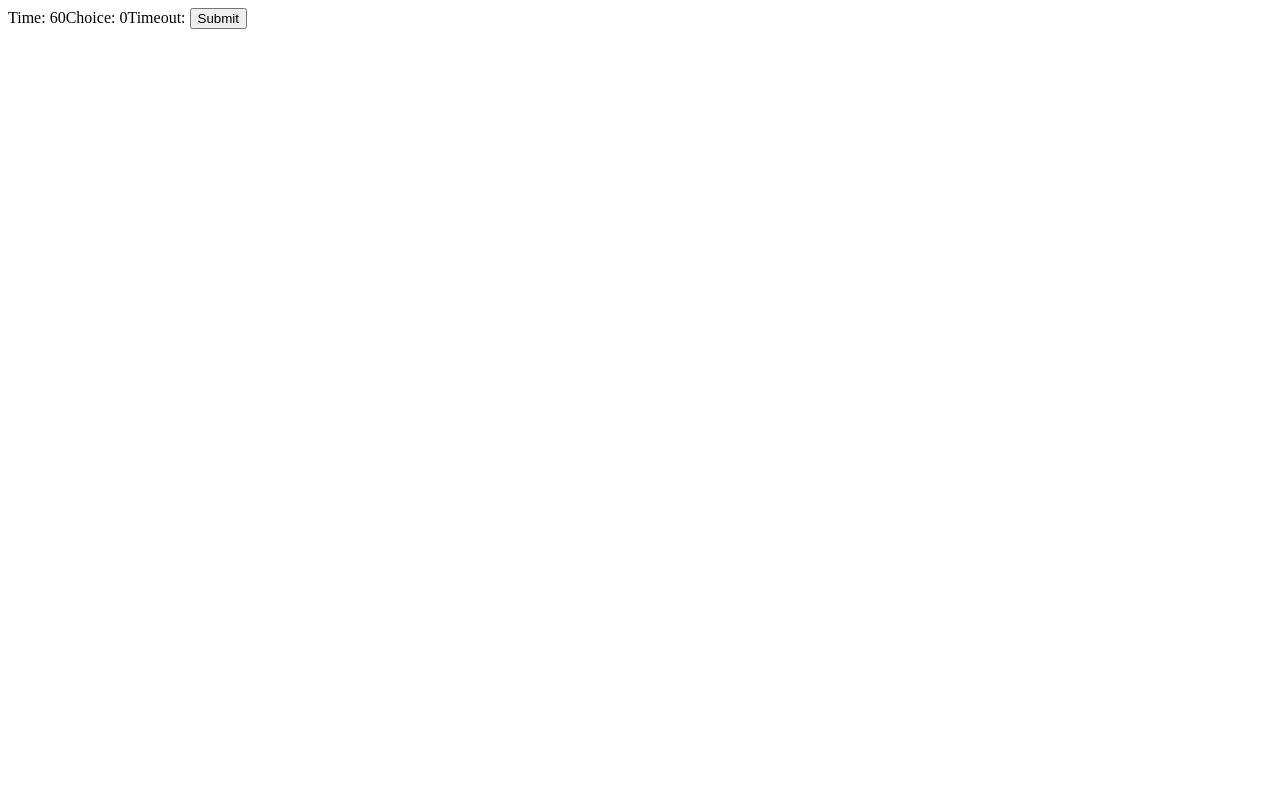
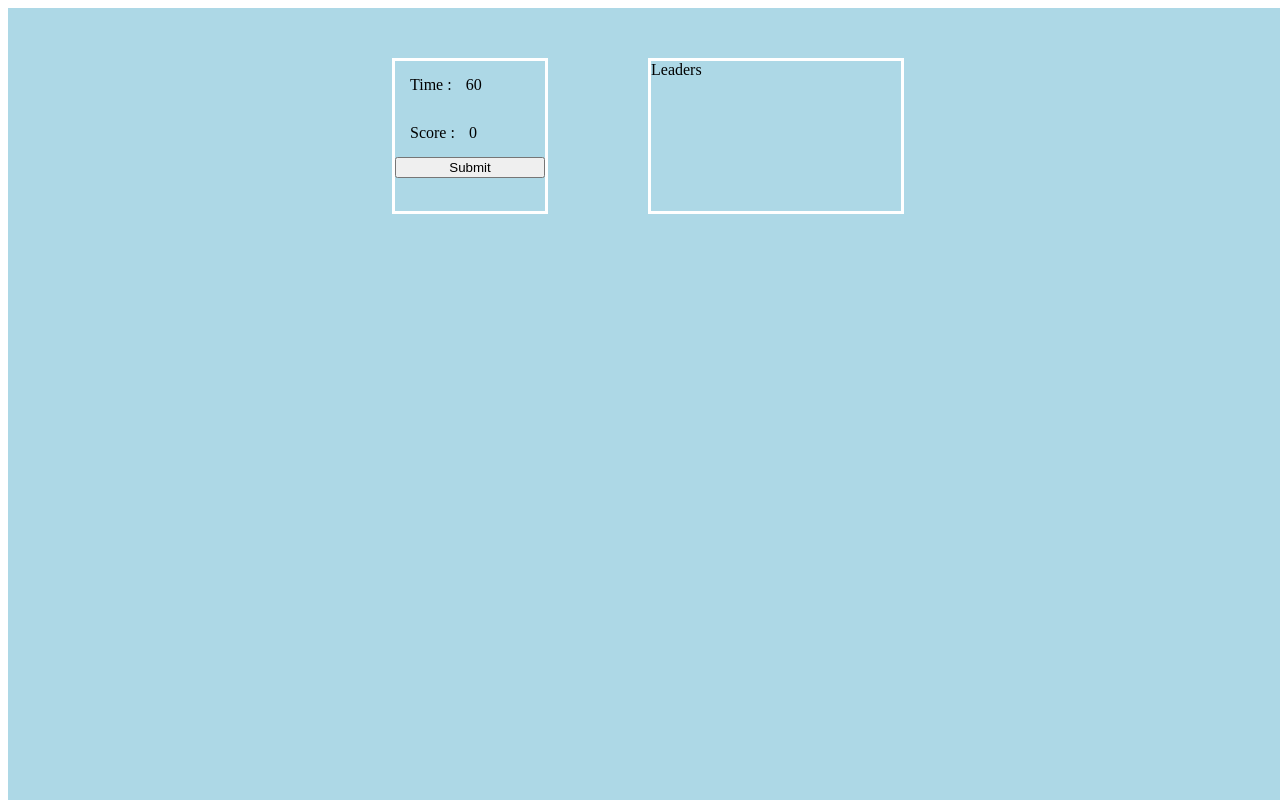
Before and after one commit to chriztso/Whack-A-Mole, a React app: page / in a window 1280 px wide. Shown: the top 800 px of the page. Built offline with nearby package versions, Linux system fonts and the light colour scheme.

Commit message:
Set up timer, score, leaderboard

```diff
--- /dev/null
+++ b/src/app.css
@@ -0,0 +1,44 @@
+.wholeDiv{
+    background-color: lightblue;
+    height: 100vw;
+    width: 100vw;
+}
+
+.topHalf{
+    padding-top: 50px;
+    display: flex;
+    flex-direction: row;
+    justify-content: center;
+}
+
+.timeAndScore{
+    border: 3px solid white;
+    width: 150px;
+    height: 150px;
+    display: flex;
+    flex-direction: column;
+}
+
+.time{
+    margin-right: 10px;
+}
+
+
+.score{
+    margin-right: 10px;
+}
+
+.timeBox{
+    margin: 15px;
+}
+
+.scoreBox{
+    margin: 15px;
+}
+
+.leaders{
+    width: 250px;
+    height: 150px;
+    border: 3px solid white;
+    margin-left: 100px;
+}
--- a/src/app.jsx
+++ b/src/app.jsx
@@ -1,4 +1,5 @@
 import React from 'react';
+import AppStyle from './app.css';
 
 class App extends React.Component{
     constructor(props){
@@ -31,12 +32,24 @@ class App extends React.Component{
     }
     render(){
         return (
-            <div>
-                Time: {this.state.time}
-                Choice: {this.state.choice}
-                Timeout: {this.state.timeout}
-                <input type = 'submit' onClick = {this.start}></input>
+          <div className = {AppStyle.wholeDiv}>
+            <div className = {AppStyle.topHalf}>
+              <div className = {AppStyle.timeAndScore}>
+                <div className = {AppStyle.timeBox}>
+                    <span className = {AppStyle.time}>Time : </span> {this.state.time}
+                </div>
+                <div className = {AppStyle.scoreBox}>
+                    <span className = {AppStyle.score}>Score : </span> {this.state.score}
+                </div>
+                <input type='submit' onClick={this.start}></input>
+              </div>
+              <div className = {AppStyle.leaders}>
+                Leaders
+              </div>
             </div>
+
+
+          </div>
         )
     }
 }
```
